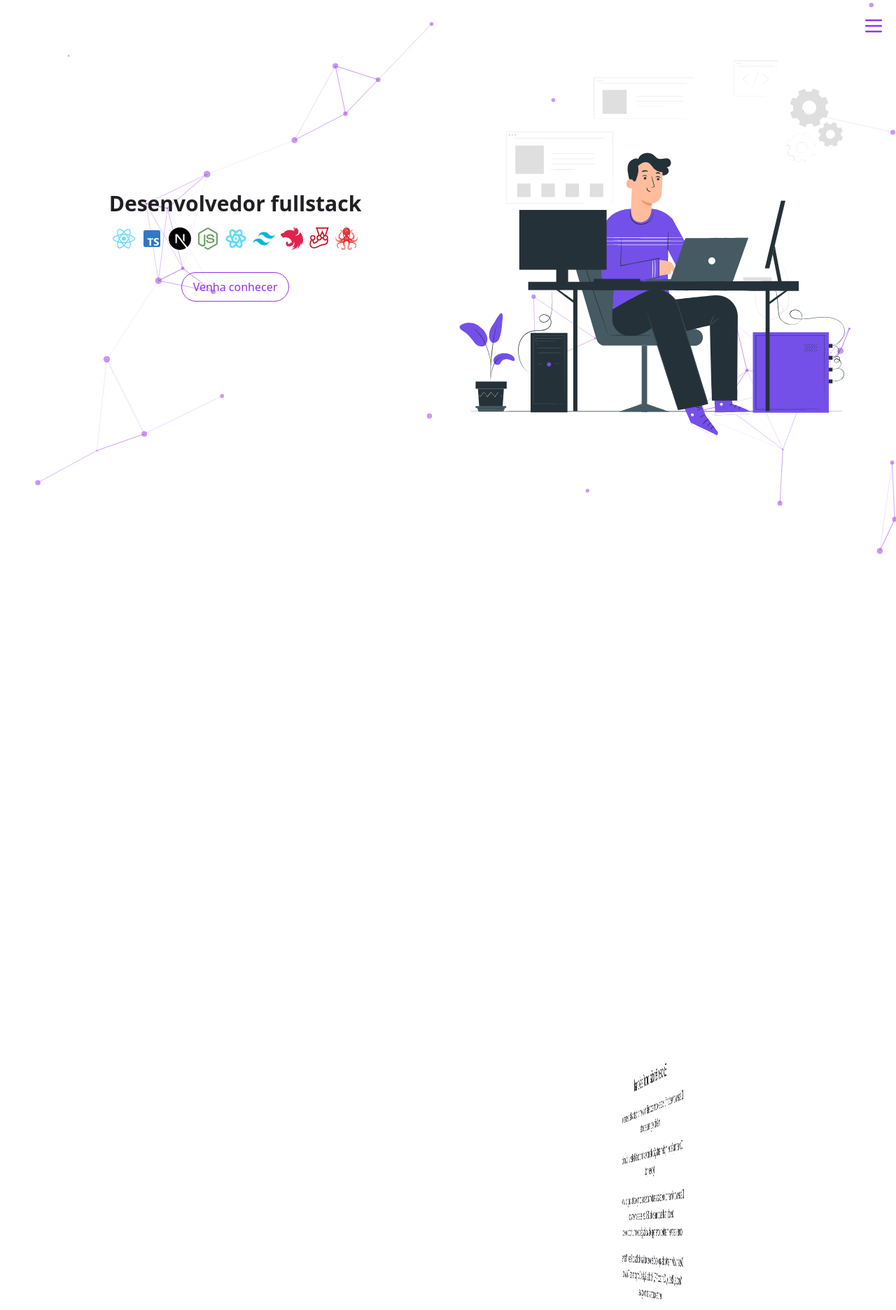
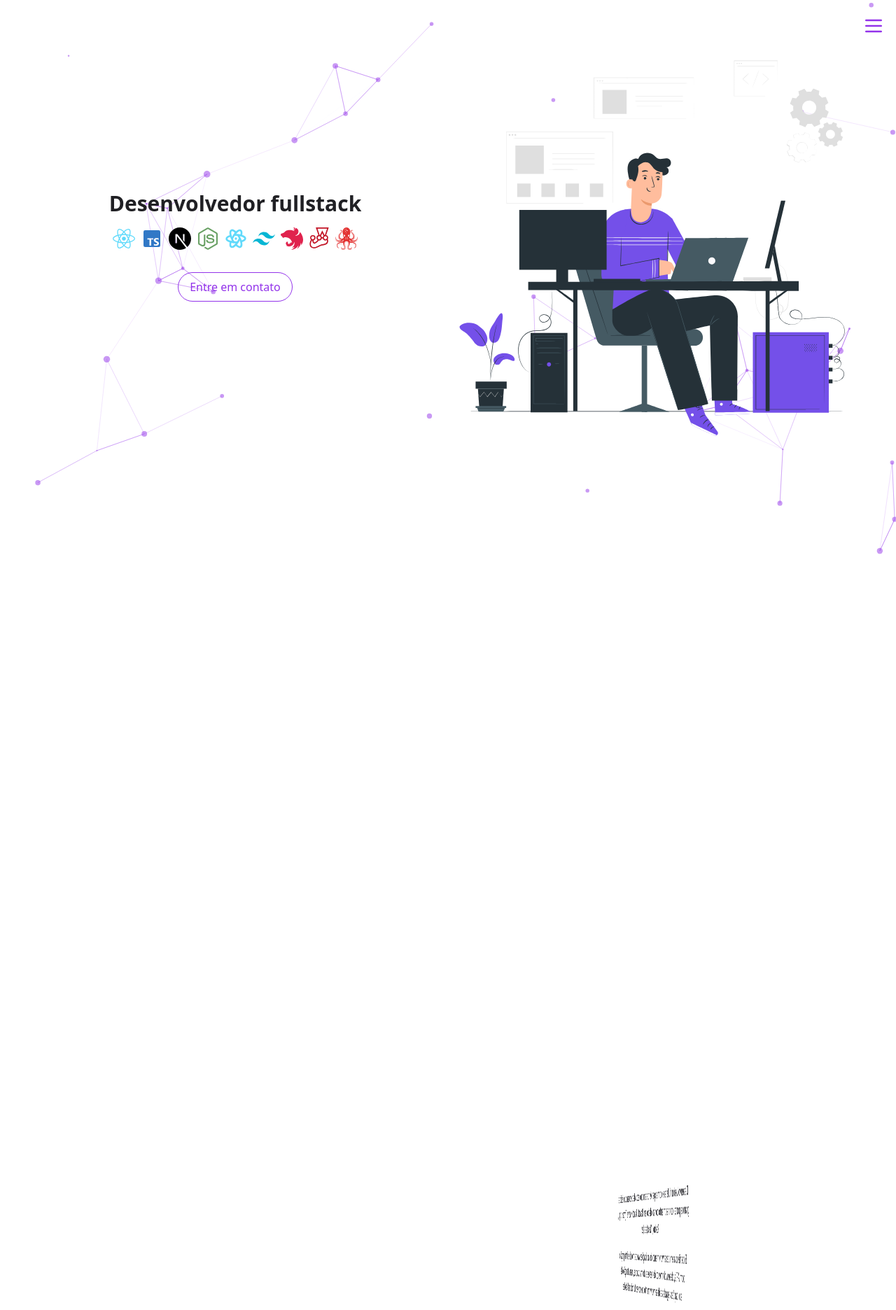
Before and after one commit to AugustoCVS/new-portfolio, a React (Vite) app: page / in a window 1280 px wide. Shown: the top 1872 px of the page at 70% size. Built offline with nearby package versions, Linux system fonts and the light colour scheme.

Commit message:
refactor: texts adjusts

```diff
--- a/src/components/layout/About/components/Text/text.component.tsx
+++ b/src/components/layout/About/components/Text/text.component.tsx
@@ -4,9 +4,7 @@ import { DescriptionText } from "./text.constants";
 export const Text: React.FC = () => {
   return (
     <Information.Content dataAos="flip-right">
-      <div className="p-8 pt-[-8] rounded-md backdrop-blur-sm">
-        <Information.Title text="Experiência profissional" />
-
+      <div className="rounded-md backdrop-blur-sm">
         {DescriptionText.map((description) => (
           <Information.Description
             key={description.id}
--- a/src/components/layout/About/components/Text/text.constants.ts
+++ b/src/components/layout/About/components/Text/text.constants.ts
@@ -1,26 +1,10 @@
 export const DescriptionText = [
   {
     id: 0,
-    text: "Desenvolvedor fullstack com experiência em projetos de pequeno, médio e grande porte."
+    text: "Desenvolvedor fullstack com experiência em projetos de pequeno, médio e grande porte, conhecimento consolidado em React, React Native, Typescript, Redux, NextJs e Jest",
   },
   {
     id: 1,
-    text: "Construção e implementação de novas funcionalidades utilizando typescript."
+    text: "Experiência em desenvolvimento de aplicações web e mobile, integração com APIs, desenvolvimento de testes automatizados, manutenção de aplicações legadas e desenvolvimento de novas funcionalidades",
   },
-  {
-    id: 2,
-    text: "Desenvolvimento de testes automatizados com jest (testing library), tendo realizado mais de 350 testes e aumentado consideravelmente o coverage da aplicação de um unico projeto."
-  },
-  {
-    id: 3,
-    text: "Desenvolvimento de aplicações web utilizando React, React Native, Next.js, Redux, Context API, Hooks, Styled Components, Tailwind entre outras tecnologias."
-  },
-  {
-    id: 4,
-    text: "Implementação do IDP auth0 em prod com o objetivo de melhorar a segurança na autentificação da aplicação."
-  },
-  {
-    id: 5,
-    text: "Implementação de componentização com React e React native, tendo um forte impacto na refatoração e melhoria do código, principalmente aplicando o design pattern Compound Components"
-  }
-]
+];
--- a/src/components/layout/Hero/components/Title/title.component.tsx
+++ b/src/components/layout/Hero/components/Title/title.component.tsx
@@ -11,7 +11,9 @@ export const Title: React.FC = () => {
       <IconList />
 
       <div className="mt-8">
-        <Button>Venha conhecer</Button>
+        <a href={`/#contact`} className="decoration-none">
+          <Button>Entre em contato</Button>
+        </a>
       </div>
     </Information.Content>
   );
```
